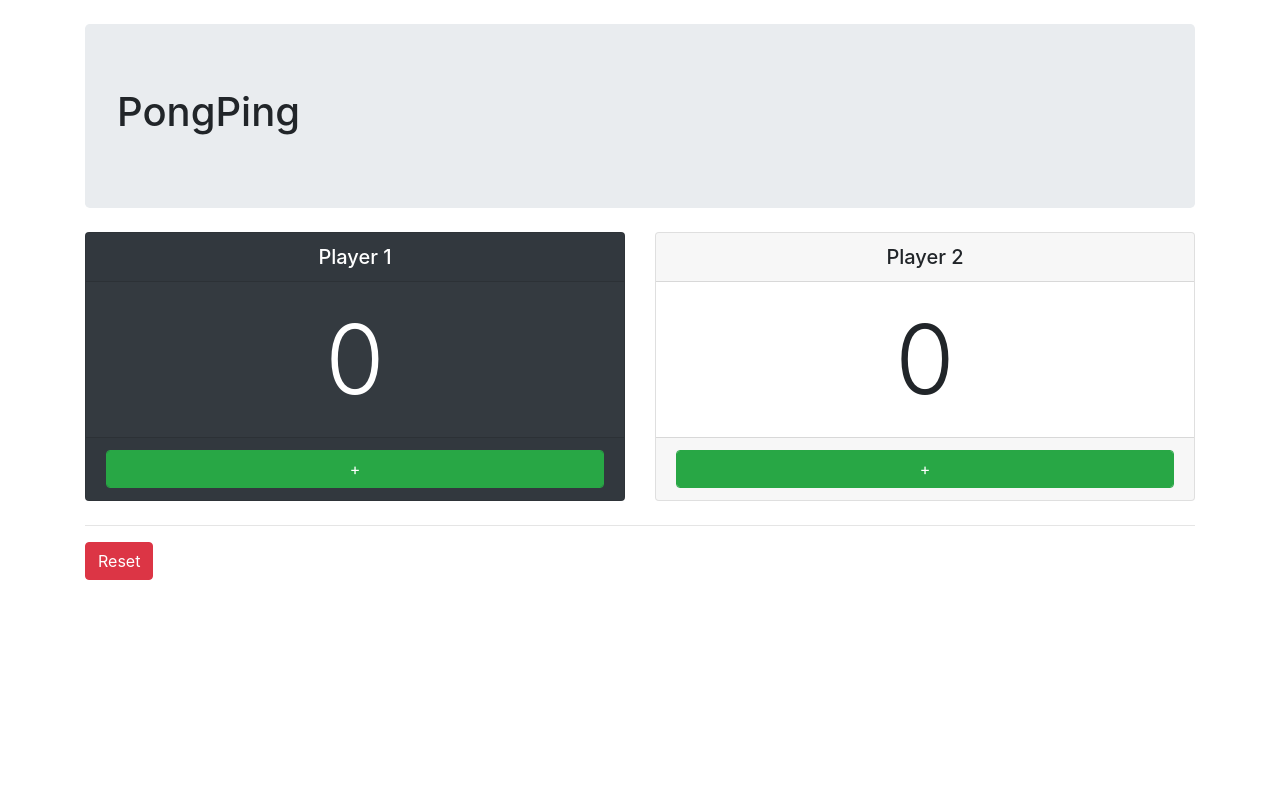
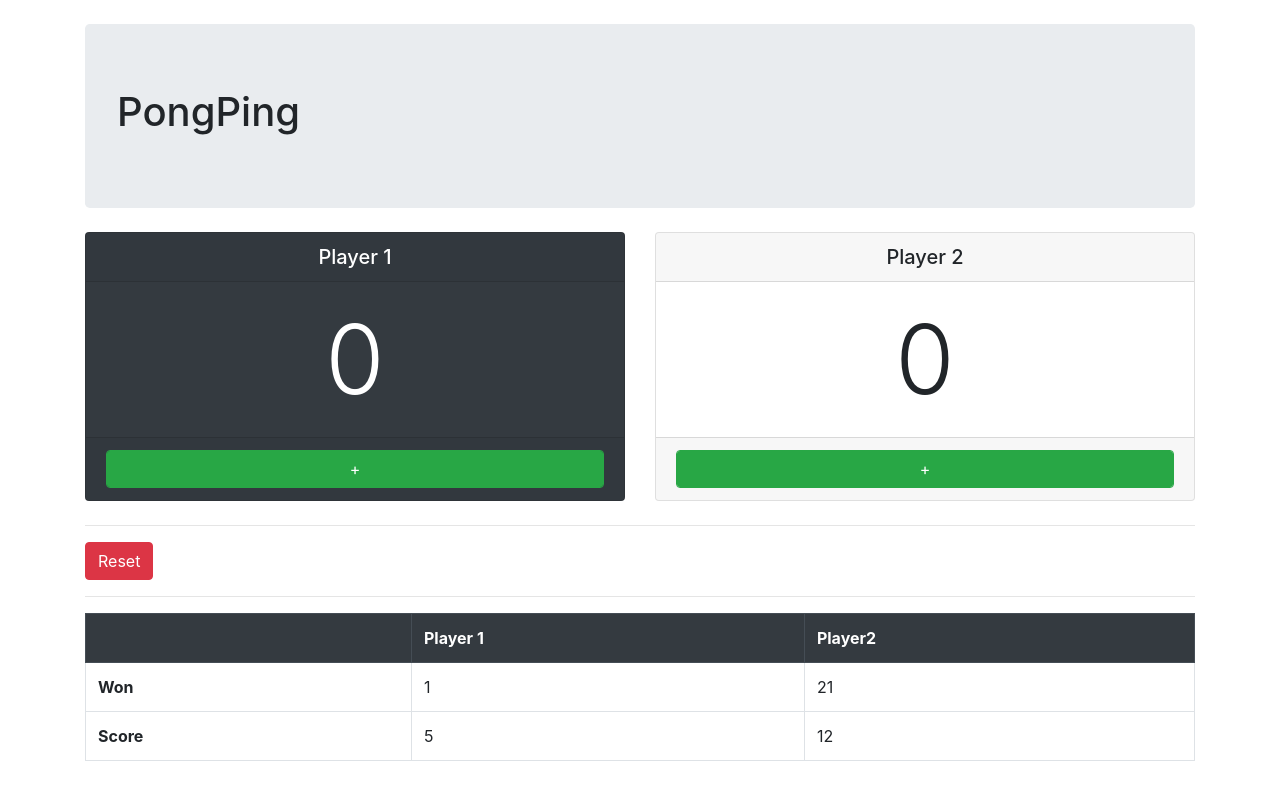
Before and after one commit to deanssmart/redux-developme-week11, a React (Create React App) app: page / in a window 1280 px wide. Built offline with nearby package versions, Linux system fonts and the light colour scheme.

Commit message:
Provider wrappper added

```diff
--- a/package.json
+++ b/package.json
@@ -8,6 +8,7 @@
     "@testing-library/user-event": "^7.2.1",
     "react": "^16.13.1",
     "react-dom": "^16.13.1",
+    "react-redux": "^7.2.1",
     "react-scripts": "3.4.3",
     "redux": "^4.0.5"
   },
--- a/src/App.js
+++ b/src/App.js
@@ -3,6 +3,7 @@ import Header from './components/Header'
 import ScoreCard from './components/ScoreCard';
 import Button from './components/Button';
 import Alert from './components/Alert';
+import Table from './components/Table';
 
 
 const App = ({
@@ -46,6 +47,19 @@ const App = ({
         disable={ false }
       />
 
+      <hr />
+
+      <Table
+        columnHeader1="Player 1"
+        columnHeader2="Player2"
+        rowHeader1="Won"
+        row1Data1="1"
+        row1Data2="21"
+        rowHeader2="Score"
+        row2Data1="5"
+        row2Data2="12"
+      />
+
     </>
 );
 
--- a/src/components/Table.js
+++ b/src/components/Table.js
@@ -0,0 +1,32 @@
+import React from 'react';
+
+const Table = ({
+    columnHeader1,
+    columnHeader2,
+    rowHeader1,
+    row1Data1,
+    row1Data2,
+    rowHeader2,
+    row2Data1,
+    row2Data2,
+}) => (
+        <table className="table table-bordered">
+            <tr className="thead-dark">
+                <th></th>
+                <th>{ columnHeader1 }</th>
+                <th>{ columnHeader2 }</th>
+            </tr>
+            <tr>
+                <th>{ rowHeader1 }</th>
+                <td>{ row1Data1 }</td>
+                <td>{ row1Data2 }</td>
+            </tr>
+            <tr>
+                <th>{ rowHeader2 }</th>
+                <td>{ row2Data1 }</td>
+                <td>{ row2Data2 }</td>
+            </tr>
+        </table>
+);
+
+export default Table;
--- a/src/index.js
+++ b/src/index.js
@@ -5,6 +5,7 @@ import App from './App';
 import * as serviceWorker from './serviceWorker';
 
 import { createStore } from 'redux';
+import { Provider } from 'react-redux';
 
 const initial = {
   player1: 0,
@@ -63,10 +64,10 @@ const store = createStore(
   && window.__REDUX_DEVTOOLS_EXTENSION__(),
 );
 
-const render = () => {
-  let state = store.getState();
+let state = store.getState();
 
-  ReactDOM.render(
+ReactDOM.render(
+  <Provider store={ store }>
     <React.StrictMode>
       <App
         scoreP1={ state.player1 }
@@ -77,16 +78,10 @@ const render = () => {
         player1Serving={ state.player1Serving }
         winner={ state.winner }
       />
-    </React.StrictMode>,
-    document.getElementById('root')
-  );
-
-}
-
-store.subscribe(render);
-render();
-
-
+    </React.StrictMode>
+  </Provider>,
+  document.getElementById('root'),
+);
 
 // If you want your app to work offline and load faster, you can change
 // unregister() to register() below. Note this comes with some pitfalls.
```
Also changed, not shown: 1 other file (tests, documents, lock files or other folders).
